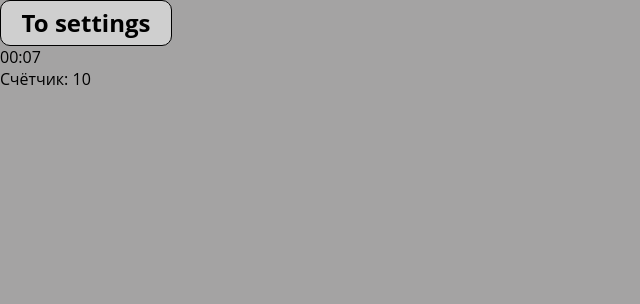
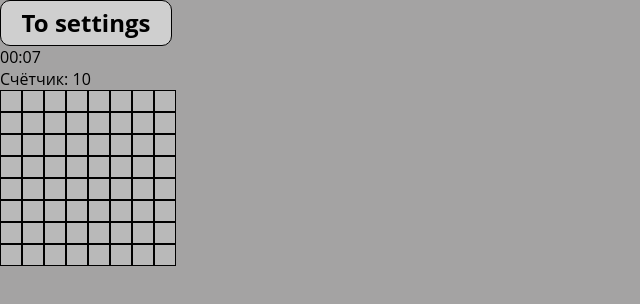
Before and after one commit to metanol596/minesweeper, a React (Create React App) app: page /game in a window 1280 px wide. Shown: the top 304 px of the page, without its empty margins (0-640 px from the left). Built offline with nearby package versions, Linux system fonts and the light colour scheme.

Commit message:
add Field

```diff
--- a/package.json
+++ b/package.json
@@ -10,6 +10,7 @@
     "@types/node": "^16.18.23",
     "@types/react": "^18.0.32",
     "@types/react-dom": "^18.0.11",
+    "classnames": "^2.3.2",
     "react": "^18.2.0",
     "react-dom": "^18.2.0",
     "react-router-dom": "^6.10.0",
--- a/src/App.tsx
+++ b/src/App.tsx
@@ -3,18 +3,37 @@ import { createBrowserRouter, RouterProvider } from 'react-router-dom';
 
 import { ErrorScreen, GameScreen, GameSettings, PlayerRating } from './pages';
 
+export interface Level {
+  level: string;
+  cells: number;
+  field: string;
+  mines: number;
+}
+
+const GAME_LEVELS: Level[] = [
+  { level: 'Простой', cells: 8 * 8, field: '8x8', mines: 10 },
+  { level: 'Средний', cells: 16 * 16, field: '16x16', mines: 40 },
+  { level: 'Сложный', cells: 32 * 16, field: '32x16', mines: 100 },
+];
+
 function App() {
-  const [minesCount, setMinesCount] = useState<number>(10);
+  const [currentLevel, setCurrentLevel] = useState<Level>(GAME_LEVELS[0]);
 
   const router = createBrowserRouter([
     {
       path: '/',
-      element: <GameSettings setMinesCount={setMinesCount} />,
+      element: (
+        <GameSettings
+          levels={GAME_LEVELS}
+          currentLevel={currentLevel}
+          setCurrentLevel={setCurrentLevel}
+        />
+      ),
       errorElement: <ErrorScreen />,
     },
     {
       path: '/game',
-      element: <GameScreen minesCount={minesCount} />,
+      element: <GameScreen minesCount={currentLevel.mines} cellsCount={currentLevel.cells} />,
     },
     {
       path: '/rating',
--- /dev/null
+++ b/src/components/GameField/GameField.tsx
@@ -0,0 +1,24 @@
+import cn from 'classnames';
+
+import s from './gameField.module.css';
+
+interface GameFieldProps {
+  cellsCount: number;
+}
+
+function GameField({ cellsCount }: GameFieldProps): JSX.Element {
+  return (
+    <div
+      className={cn(s.field, {
+        [s.first]: cellsCount === 8 * 8,
+        [s.second]: cellsCount === 16 * 16,
+        [s.third]: cellsCount === 32 * 16,
+      })}>
+      {Array.from({ length: cellsCount }, (_, i) => (
+        <div key={i} className={s.cell}></div>
+      ))}
+    </div>
+  );
+}
+
+export default GameField;
--- /dev/null
+++ b/src/components/GameField/gameField.module.css
@@ -0,0 +1,22 @@
+.field {
+  display: grid;
+}
+
+.first {
+  grid-template-columns: repeat(8, fit-content(10px));
+}
+
+.second {
+  grid-template-columns: repeat(16, fit-content(10px));
+}
+
+.third {
+  grid-template-columns: repeat(32, fit-content(10px));
+}
+
+.cell {
+  width: 20px;
+  height: 20px;
+  border: 1px solid #000000;
+  background-color: #b9b9b9;
+}
--- a/src/components/Timer/Timer.tsx
+++ b/src/components/Timer/Timer.tsx
@@ -2,7 +2,7 @@ import { useState, useEffect } from 'react';
 
 import s from './timer.module.css';
 
-function Timer() {
+function Timer(): JSX.Element {
   const [seconds, setSeconds] = useState<number>(0);
   const [minutes, setMinutes] = useState<number>(0);
 
--- a/src/components/index.ts
+++ b/src/components/index.ts
@@ -1,3 +1,4 @@
+import GameField from './GameField/GameField';
 import Timer from './Timer/Timer';
 
-export { Timer };
+export { GameField, Timer };
--- a/src/pages/ErrorScreen/ErrorScreen.tsx
+++ b/src/pages/ErrorScreen/ErrorScreen.tsx
@@ -1,6 +1,6 @@
 import { useRouteError, isRouteErrorResponse } from 'react-router-dom';
 
-function ErrorScreen() {
+function ErrorScreen(): JSX.Element {
   const error = useRouteError();
   return <div>{isRouteErrorResponse(error) && error.statusText}</div>;
 }
--- a/src/pages/GameScreen/GameScreen.tsx
+++ b/src/pages/GameScreen/GameScreen.tsx
@@ -1,15 +1,16 @@
 import { Link } from 'react-router-dom';
-import { Timer } from '../../components';
+import { GameField, Timer } from '../../components';
 
 import s from './gameScreen.module.css';
 
 interface GameScreenProps {
   minesCount: number;
+  cellsCount: number;
 }
 
 const FLAG_COUNT = 0;
 
-function GameScreen({ minesCount }: GameScreenProps) {
+function GameScreen({ minesCount, cellsCount }: GameScreenProps): JSX.Element {
   console.log(minesCount);
   return (
     <section className={s.game}>
@@ -18,6 +19,7 @@ function GameScreen({ minesCount }: GameScreenProps) {
       </Link>
       <Timer />
       Счётчик: {minesCount - FLAG_COUNT}
+      <GameField cellsCount={cellsCount} />
     </section>
   );
 }
--- a/src/pages/GameSettings/GameSettings.tsx
+++ b/src/pages/GameSettings/GameSettings.tsx
@@ -2,30 +2,15 @@ import { useEffect, useState } from 'react';
 import { Link } from 'react-router-dom';
 
 import s from './gameSettings.module.css';
+import { Level } from '../../App';
 
 interface GameSettingsProps {
-  setMinesCount: (item: number) => void;
+  currentLevel: Level;
+  setCurrentLevel: (item: Level) => void;
+  levels: Level[];
 }
 
-interface Level {
-  level: string;
-  cells: string;
-  mine: number;
-}
-
-const GAME_LEVELS: Level[] = [
-  { level: 'Простой', cells: '8x8', mine: 10 },
-  { level: 'Средний', cells: '16x16', mine: 40 },
-  { level: 'Сложный', cells: '32x16', mine: 100 },
-];
-
-function GameSettings({ setMinesCount }: GameSettingsProps) {
-  const [currentLevel, setCurrentLevel] = useState<Level>(GAME_LEVELS[0]);
-
-  useEffect(() => {
-    setMinesCount(currentLevel.mine);
-  }, [currentLevel.mine, setMinesCount]);
-
+function GameSettings({ setCurrentLevel, levels, currentLevel }: GameSettingsProps): JSX.Element {
   const handleLevelClick = (level: Level) => {
     setCurrentLevel(level);
   };
@@ -34,7 +19,7 @@ function GameSettings({ setMinesCount }: GameSettingsProps) {
     <section className={s.settings}>
       <h1 className={s.heading}>Уровень сложности:</h1>
       <ul className={s.list}>
-        {GAME_LEVELS.map((item) => (
+        {levels.map((item) => (
           <li key={item.level} className={s.item} onClick={() => handleLevelClick(item)}>
             {item.level}
           </li>
@@ -42,10 +27,10 @@ function GameSettings({ setMinesCount }: GameSettingsProps) {
       </ul>
       <div className={s.currLevel}>
         <div className={s.settingItemText}>
-          Поле: <span className={s.settingText}>{currentLevel.cells}</span>
+          Поле: <span className={s.settingText}>{currentLevel.field}</span>
         </div>
         <div className={s.settingItemText}>
-          Количество мин: <span className={s.settingText}>{currentLevel.mine}</span>
+          Количество мин: <span className={s.settingText}>{currentLevel.mines}</span>
         </div>
       </div>
       <Link to={'/game'} className={s.button}>
--- a/src/pages/PlayerRating/PlayerRating.tsx
+++ b/src/pages/PlayerRating/PlayerRating.tsx
@@ -1,4 +1,4 @@
-function PlayerRating() {
+function PlayerRating(): JSX.Element {
   return <div>rating</div>;
 }
 
```
Also changed, not shown: 1 other file (tests, documents, lock files or other folders).
